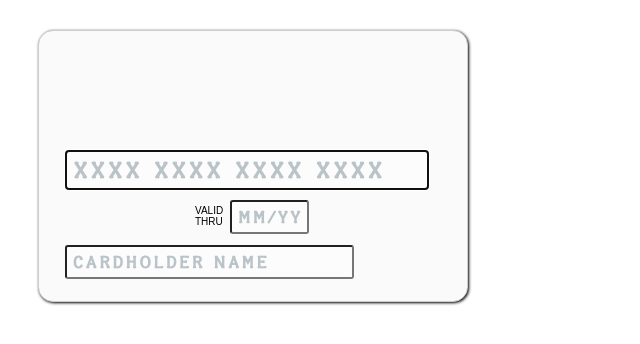
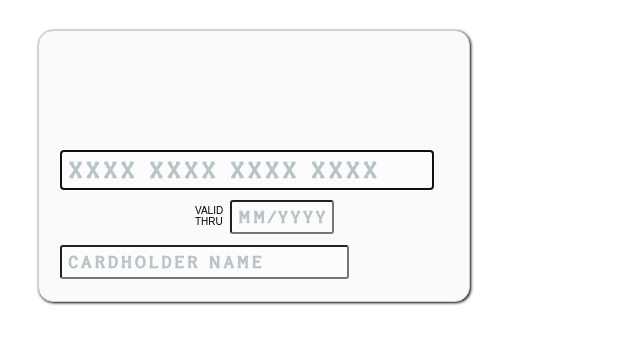
Before and after one commit to gretchenfitze/billing-form, a website built with webpack: page public/index.html in a window 1280 px wide. Shown: the full height of the page, 0-640 px from the left. Built offline with nearby package versions, Linux system fonts and the light colour scheme; what vanilla-masker would draw is missing.

Commit message:
Fix valid year and sizes

```diff
--- a/public/index.html
+++ b/public/index.html
@@ -9,7 +9,7 @@
     <p class="card__bank-name"></p>
       <input type="text" id="card__input_number" class="card__input card__input_number" placeholder="XXXX XXXX XXXX XXXX" pattern="[0-9]{14,23}" autofocus autocomplete="cc-number" name="cardnumber">
     <label for="card-date" class="card__label">VALID THRU</label>
-    <input type="text" id="card__input_date" class="card__input card__input_date" placeholder="MM/YYYY" autocomplete="cc-exp" name="cc-exp">
+    <input type="text" id="card__input_date" class="card__input card__input_date" placeholder="MM/YYYY" autocomplete="cc-exp" name="expirationdate">
     <input type="text" class="card__input card__input_cardholder" placeholder="CARDHOLDER NAME" autocomplete="cc-name" name="ccname">
   </form>
   <script type="text/javascript" src="build/bundle.js"></script>
--- a/src/index.js
+++ b/src/index.js
@@ -9,7 +9,7 @@ const cardNumber = document.getElementById('card__input_number');
 const cardDate = document.getElementById('card__input_date');
 
 masker(cardNumber).maskPattern('9999 9999 9999 9999 99');
-masker(cardDate).maskPattern('99/99');
+masker(cardDate).maskPattern('99/9999');
 
 cardNumber.addEventListener('input', (event) => {
   const number = event.target.value;
--- a/src/style.css
+++ b/src/style.css
@@ -5,7 +5,7 @@
 
 .card {
   margin: 30px;
-  width: 428px;
+  width: 430px;
   height: 270px;
   border: 1px solid #ccc;
   border-radius: 15px;
@@ -16,7 +16,7 @@
   transition: background 0.6s, color 0.6s;
 
   &__bank-name {
-    margin: 35px;
+    margin: 30px;
     font-size: 24px;
   }
 
@@ -31,12 +31,12 @@
 
   &__input {
     position: absolute;
-    left: 65px;
+    left: 60px;
     padding: 5px;
     border-radius: 3px;
     background: rgba(255, 255, 255, 0.4);
     color: rgba(84, 110, 122, 0.5);
-    text-shadow: -0.75px -0.75px #fff, 0.75px 0.75px 0 #000;
+    text-shadow: -1px -1px #fff, 1px 1px 0 #000;
     font-size: 15px;
     font-family: Halter, monospace;
 
@@ -47,14 +47,14 @@
 
     &_number {
       top: 150px;
-      width: 350px;
+      width: 360px;
       font-size: 20px;
     }
 
     &_date {
       top: 200px;
       left: 230px;
-      width: 65px;
+      width: 90px;
     }
 
     &_cardholder {
```
